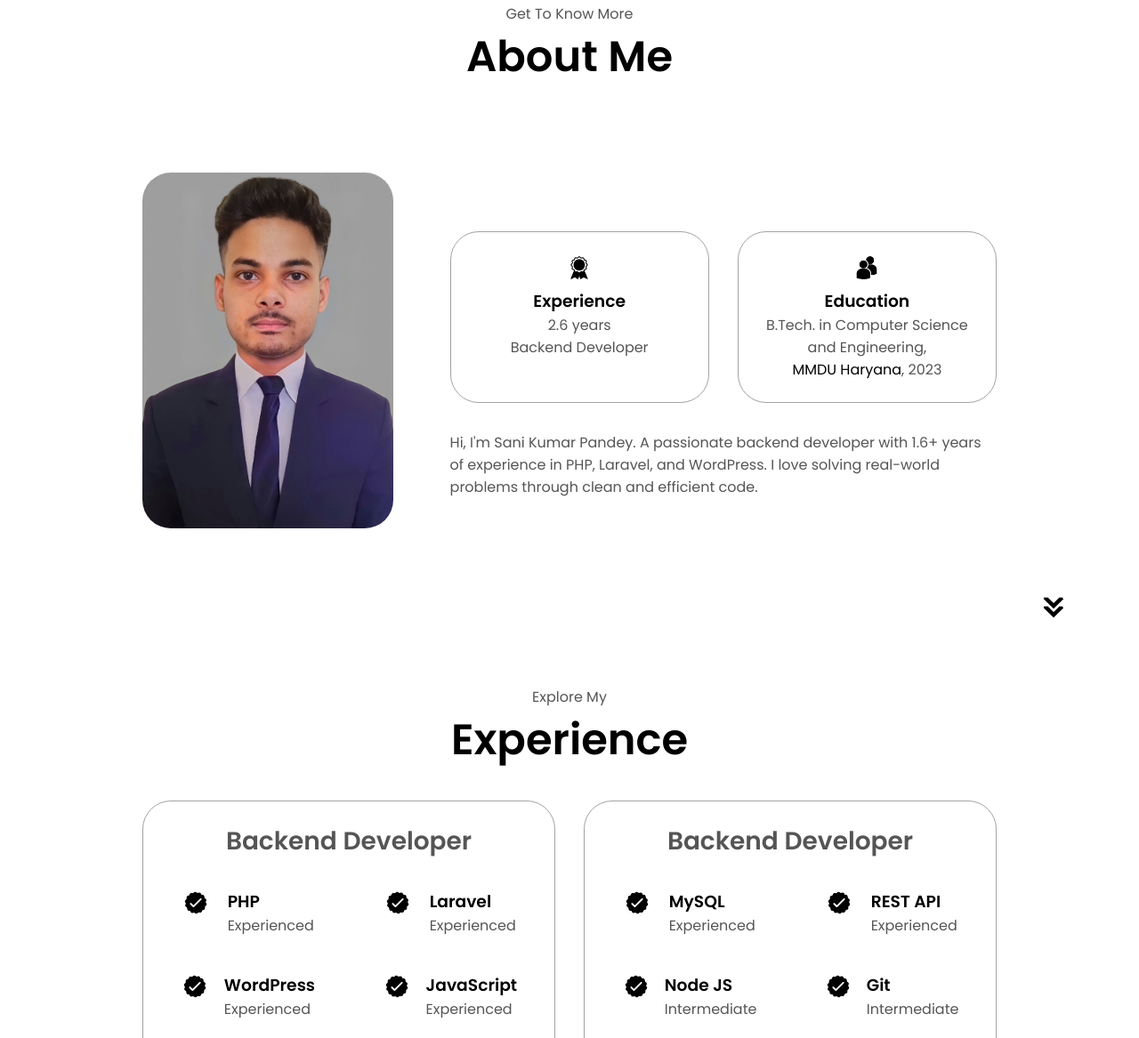
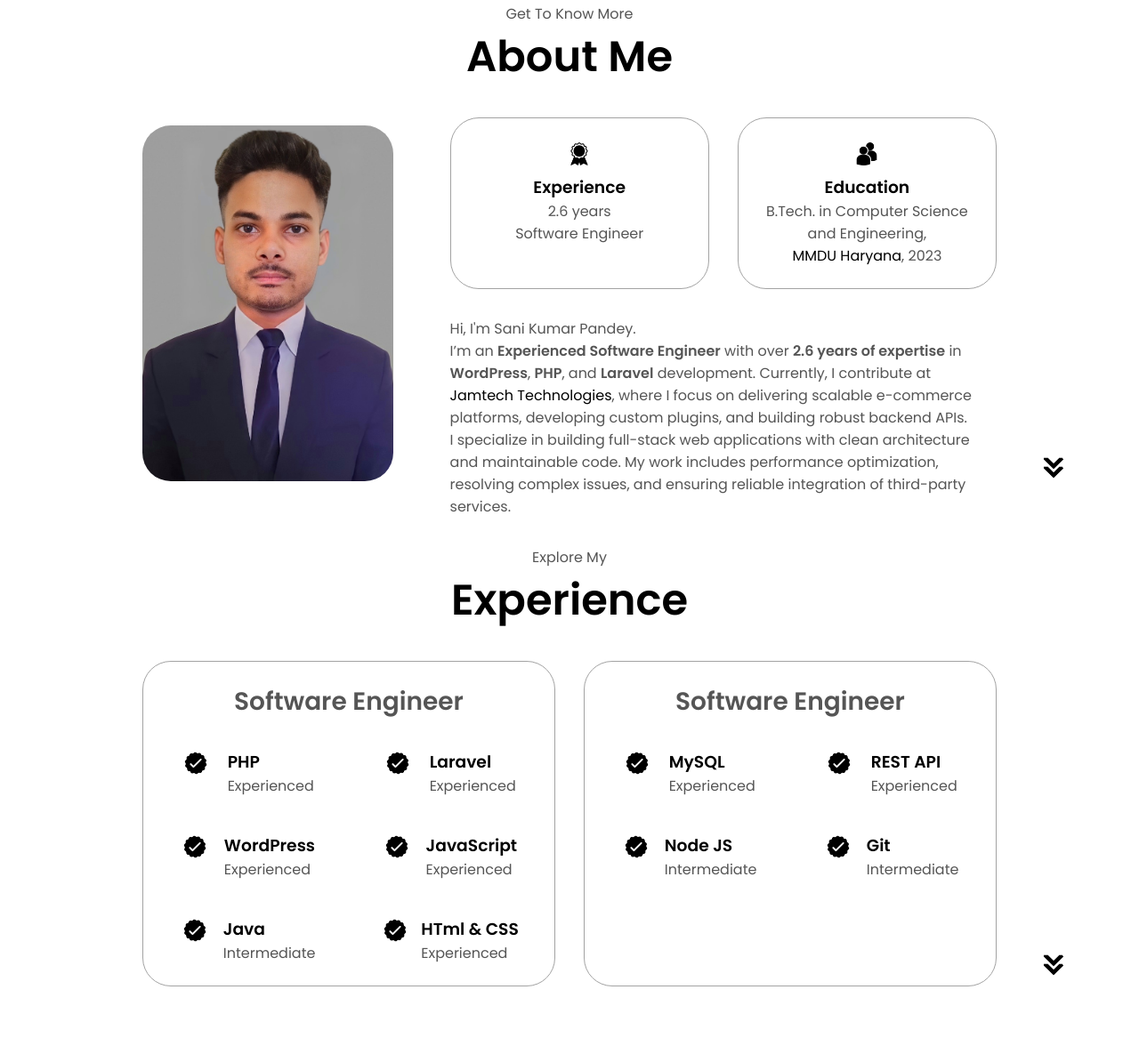
Before and after one commit to Sanikrpandey/portfolio, a plain HTML site: page index.html in a window 1280 px wide. Shown: the part 925-2092 px from the top of the page at 89% size. Drawn offline with Linux system fonts and the light colour scheme.

Commit message:
Updated about us content.

```diff
--- a/index.html
+++ b/index.html
@@ -43,7 +43,7 @@
       <div class="section__text">
         <p class="section__text__p1">Hello, I'm</p>
         <h1 class="title">Sani Pandey</h1>
-        <p class="section__text__p2">Backend Developer</p>
+        <p class="section__text__p2">Software Engineer</p>
         <div class="btn-container">
           <button
             class="btn btn-color-2"
@@ -91,7 +91,7 @@
                 class="icon"
               />
               <h3>Experience</h3>
-              <p>2.6 years <br />Backend Developer</p>
+              <p>2.6 years <br />Software Engineer</p>
             </div>
             <div class="details-container">
               <img
@@ -105,10 +105,15 @@
             </div>
           </div>
           <div class="text-container">
+            <p>Hi, I'm Sani Kumar Pandey.</p>
             <p>
-              Hi, I'm Sani Kumar Pandey.
-              A passionate backend developer with 1.6+ years of experience in PHP, Laravel, and WordPress.
-              I love solving real-world problems through clean and efficient code.
+              I’m an <strong>Experienced Software Engineer</strong> with over <strong>2.6 years of expertise</strong> in <strong>WordPress</strong>,
+              <strong>PHP</strong>, and <strong>Laravel</strong> development. Currently, I contribute at <a href="https://jamtechtechnologies.com/" target="_blank">Jamtech Technologies</a>,
+              where I focus on delivering scalable e-commerce platforms, developing custom plugins, and building robust backend APIs.
+            </p>
+            <p>
+              I specialize in building full-stack web applications with clean architecture and maintainable code. My work includes
+              performance optimization, resolving complex issues, and ensuring reliable integration of third-party services.
             </p>
           </div>
         </div>
@@ -126,7 +131,7 @@
       <div class="experience-details-container">
         <div class="about-containers">
           <div class="details-container">
-            <h2 class="experience-sub-title">Backend Developer</h2>
+            <h2 class="experience-sub-title">Software Engineer</h2>
             <div class="article-container">
               <article>
                 <img
@@ -197,7 +202,7 @@
             </div>
           </div>
           <div class="details-container">
-            <h2 class="experience-sub-title">Backend Developer</h2>
+            <h2 class="experience-sub-title">Software Engineer</h2>
             <div class="article-container">
               <article>
                 <img
--- a/style.css
+++ b/style.css
@@ -150,7 +150,7 @@ a:hover {
 
 section {
   padding-top: 4vh;
-  height: 96vh;
+  /* height: 96vh; */
   margin: 0 10rem;
   box-sizing: border-box;
   min-height: fit-content;
@@ -420,6 +420,17 @@ article .icon {
   height: 2.5rem;
 }
 
+.skills-list {
+  list-style-type: disc;
+  padding-left: 20px;
+}
+
+.skills-list li {
+  margin-bottom: 10px;
+  line-height: 1.5;
+}
+
+
 /* FOOTER SECTION */
 
 footer {
```
Also changed, not shown: assets/profile-pic1.png (deleted), 1 other file.
